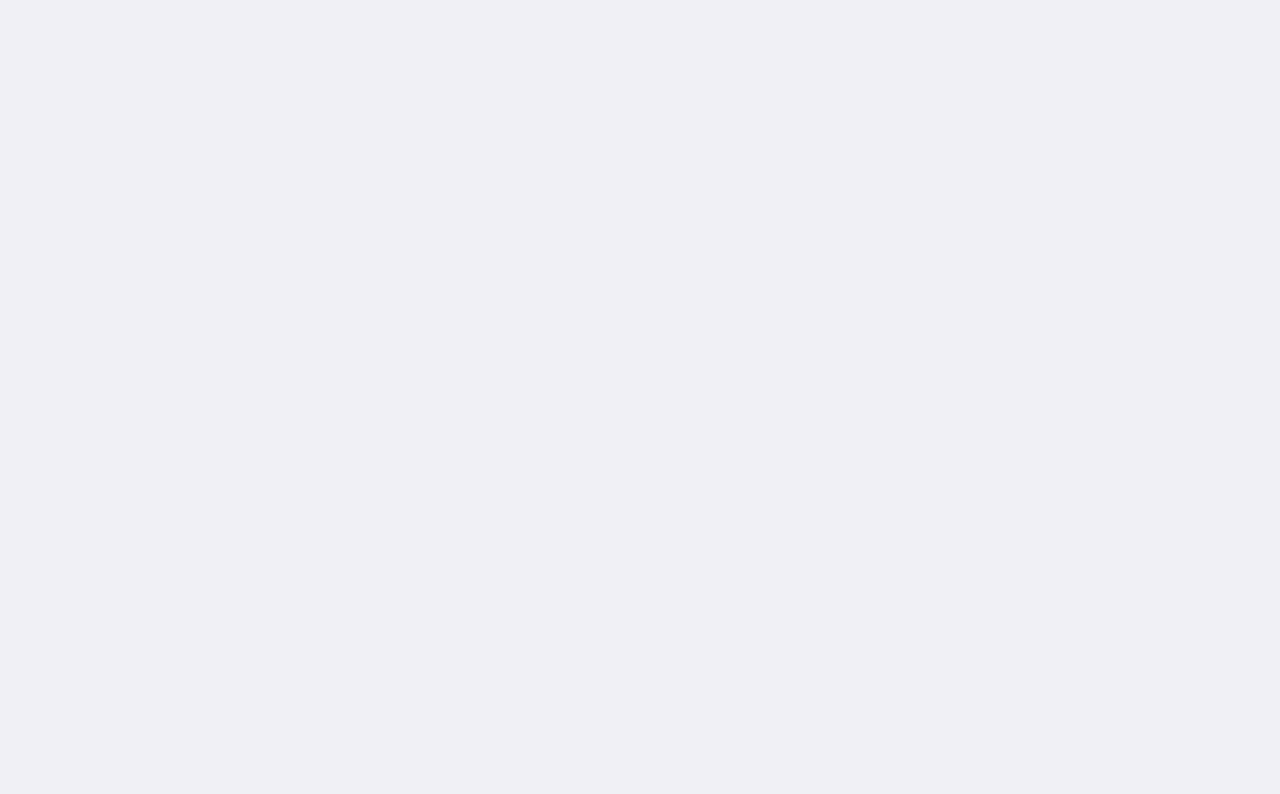
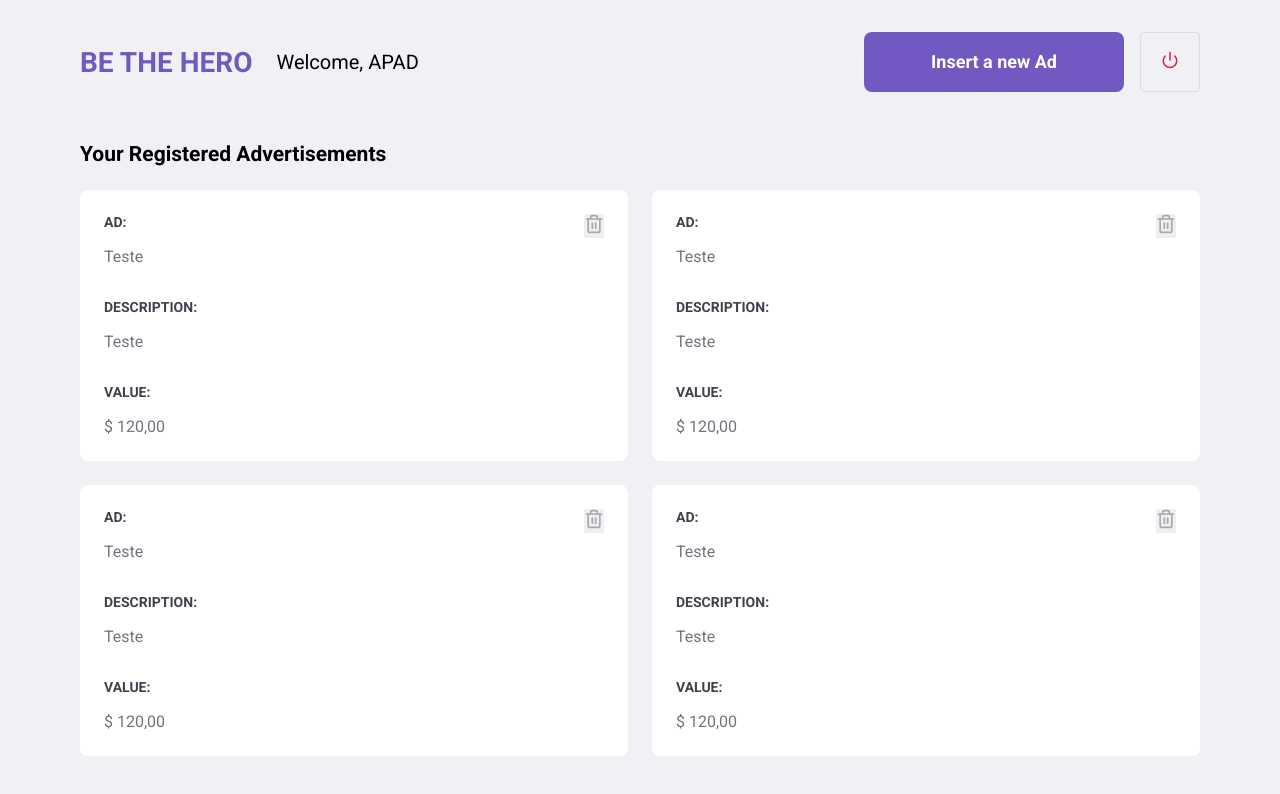
Before and after one commit to LucasGuerraCavalcante/bethehero-react-project, a React (Create React App) app in the folder frontend/: page /profile in a window 1280 px wide. Shown: the top 794 px of the page. Built offline with nearby package versions, Linux system fonts and the light colour scheme.

Commit message:
profile page done

```diff
--- /dev/null
+++ b/frontend/src/pages/Profile/index.js
@@ -0,0 +1,87 @@
+import React from 'react';
+
+import { Link } from 'react-router-dom';
+import { FiPower, FiTrash2 } from 'react-icons/fi';
+
+import './styles.css';
+
+export default function Profile() {
+
+    return (
+        <div className="profile-container">
+            <header>
+                <h1>BE THE HERO</h1>
+                <span>Welcome, APAD</span>
+
+                <Link to="/incidents/new" className="button">Insert a new Ad</Link>
+                <button type="button">
+                    <FiPower size={18} color="#E02041"/>
+                </button>
+            </header>
+
+            <h2>Your Registered Advertisements</h2>
+
+            <ul>
+                <li>
+                    <strong>AD:</strong>
+                    <p>Teste</p>
+
+                    <strong>DESCRIPTION:</strong>
+                    <p>Teste</p>
+
+                    <strong>VALUE:</strong>
+                    <p>$ 120,00</p>
+
+                    <button type="button">
+                        <FiTrash2 size={20} color="#a8a8b3" />
+                    </button>
+                </li>
+
+                <li>
+                    <strong>AD:</strong>
+                    <p>Teste</p>
+
+                    <strong>DESCRIPTION:</strong>
+                    <p>Teste</p>
+
+                    <strong>VALUE:</strong>
+                    <p>$ 120,00</p>
+
+                    <button type="button">
+                        <FiTrash2 size={20} color="#a8a8b3" />
+                    </button>
+                </li>
+
+                <li>
+                    <strong>AD:</strong>
+                    <p>Teste</p>
+
+                    <strong>DESCRIPTION:</strong>
+                    <p>Teste</p>
+
+                    <strong>VALUE:</strong>
+                    <p>$ 120,00</p>
+
+                    <button type="button">
+                        <FiTrash2 size={20} color="#a8a8b3" />
+                    </button>
+                </li>
+
+                <li>
+                    <strong>AD:</strong>
+                    <p>Teste</p>
+
+                    <strong>DESCRIPTION:</strong>
+                    <p>Teste</p>
+
+                    <strong>VALUE:</strong>
+                    <p>$ 120,00</p>
+
+                    <button type="button">
+                        <FiTrash2 size={20} color="#a8a8b3" />
+                    </button>
+                </li>
+            </ul>
+        </div>
+    );
+}
--- /dev/null
+++ b/frontend/src/pages/Profile/styles.css
@@ -0,0 +1,86 @@
+
+.profile-container {
+    width: 100%;
+    max-width: 1180px;
+    padding: 0 30px;
+    margin: 32px auto;
+}
+
+.profile-container header {
+    display: flex;
+    align-items: center;
+}
+
+.profile-container header span {
+    font-size: 20px;
+    margin-left: 24px;
+}
+
+.profile-container header a {
+    width: 260px;
+    margin-left: auto;
+    margin-top: 0;
+}
+
+.profile-container header button {
+    height: 60px;
+    width: 60px;
+    border-radius: 4px;
+    border: 1px solid #dcdce6;
+    background: transparent;
+    margin-left: 16px;
+
+    transition: border-color 0.5s;
+}
+
+.profile-container header button:hover {
+    border-color: #999;
+}
+
+.profile-container h2 {
+    margin-top: 50px;
+    margin-bottom: 24px;
+}
+
+.profile-container ul {
+    display: grid;
+    grid-template-columns: repeat(2, 1fr);
+    grid-gap: 24px;
+    list-style: none;
+}
+
+.profile-container ul li {
+    background: #FFF;
+    padding: 24px;
+    border-radius: 8px;
+    position: relative;
+}
+
+.profile-container ul li button {
+    position: absolute;
+    right: 24px;
+    top: 24px;
+    border: 0;
+
+    transition: opacity 0.5s;
+}
+
+.profile-container ul li button:hover {
+    opacity: 0.8;
+}
+
+.profile-container ul li strong {
+    display: block;
+    margin-bottom: 16px;
+    color: #41414d;
+}
+
+.profile-container ul li p + strong {
+    margin-top: 32px;
+}
+
+.profile-container ul li p {
+    color: #737380;
+    line-height: 21px;
+    font-size: 16px;
+}
--- a/frontend/src/routes.js
+++ b/frontend/src/routes.js
@@ -3,6 +3,7 @@ import { BrowserRouter, Route, Switch } from 'react-router-dom';
 
 import Logon from './pages/Logon';
 import Register from './pages/Register';
+import Profile from './pages/Profile';
 
 export default function Routes() {
 
@@ -11,6 +12,7 @@ export default function Routes() {
             <Switch>
                 <Route path="/" exact component={Logon} />
                 <Route path="/register" component={Register} />
+                <Route path="/profile" component={Profile} />
             </Switch>
         </BrowserRouter>
     );
```
